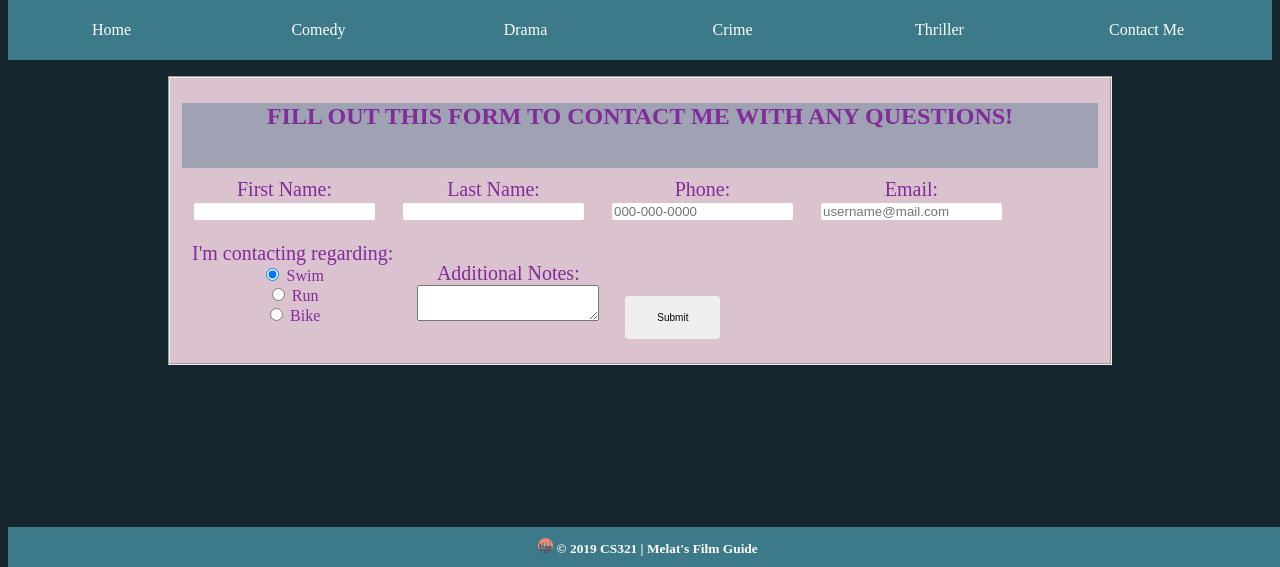
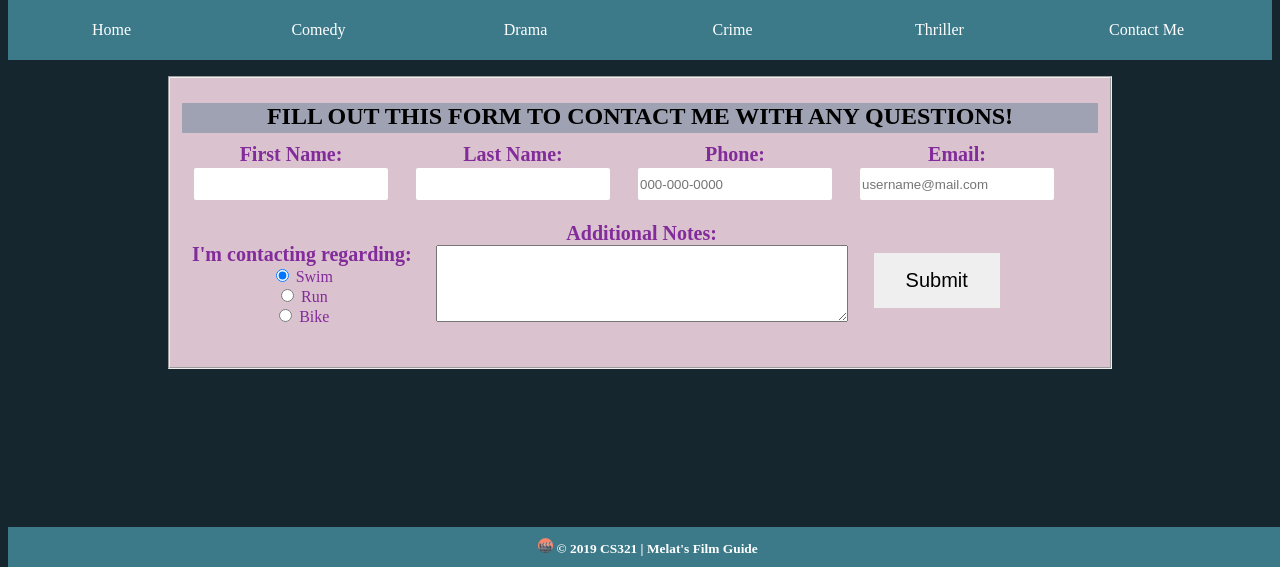
Before and after one commit to MelatAssefa/CS321, a PHP site: page /contactme.php in a window 1280 px wide. Shown: the part 233-800 px from the top of the page. Run offline with PHP 8.4, Linux system fonts and the light colour scheme.

Commit message:
Update style.css

```diff
--- a/www/css/style.css
+++ b/www/css/style.css
@@ -50,7 +50,7 @@ p {
   color: white;
   font-size:20px;
   text-align:justify;
-  font: "Arial";
+  font: "Times New Roman";
 }
 
 /*IMAGES*/
@@ -126,14 +126,13 @@ form {
   margin: 0 auto;
   width: 75%;
   padding: 1em;
-  border: 0.5 px solid #FFFFFF;
-  border-radius: 0.5em;
-  padding-bottom:30px;
+  padding-bottom:40px;
 }
 
 form h2 {
   text-align: center;
-  color: #822b9a;
+  color: black;
+  font-weight: bolder;
 }
 
 fieldset {
@@ -143,6 +142,7 @@ fieldset {
 .formtitle {
   margin: 0;
   background-color: #9FA2B2;
+  height:30px;
 }
 
 .formitem, .button {
@@ -152,24 +152,44 @@ fieldset {
   display: inline-block;
 }
 
+.checkboxes {
+  color: #822b9a;
+  text-align: justify;
+  padding:0px;
+  display: inline-block;
+  top:0;
+  padding-left:10px;
+  padding-right:100px;
+}
+
 label {
   color: #822b9a;
   font-size:20px;
-  font: "Arial";
+  font: "Times New Roman";
   display: inline-block;
+  font-weight:bold;
 }
 
-input {
+#firstname, #lastname, #phone, #email{
+  width: 190px;
+  height:30px;
   border: 2px solid #DBC2CF;
   border-radius: 4px;
 }
 
+input [type=checkbox] {
+  width:10px;
+  height:20px;
+}
+
 input:focus {
-  background-color: #DBC2CF;
+  background-color: #9FA2B2;
 }
 
 textarea {
-
+  width:410px;
+  height:75px;
+  padding:0px;
 }
 
 input[type=submit] {
@@ -177,12 +197,13 @@ input[type=submit] {
   padding: 16px 32px;
   text-decoration: none;
   margin: 4px 2px;
-  cursor: pointer;
-  font-size: 10px;
+  font-size: 20px;
+  position:relative;
+  bottom:35px;
 }
 
 .button:hover {
-  opacity: 1;
+  opacity: 100;
 }
 
 /*FOOTER*/
```
